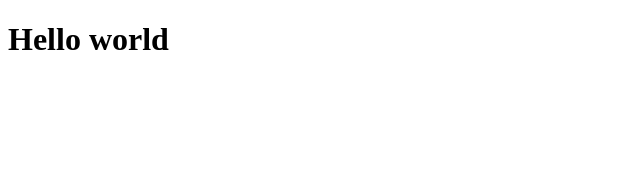
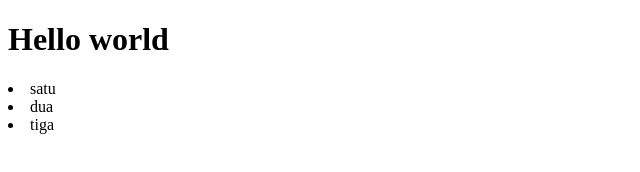
Before and after one commit to Kadriyansyah/kadri-git-test-2, a plain HTML site: page index.html in a window 1280 px wide. Shown: the whole page, without its empty margins (0-640 px from the left). Drawn offline with Linux system fonts and the light colour scheme.

Commit message:
menmbaahkan list

```diff
--- a/index.html
+++ b/index.html
@@ -7,5 +7,9 @@
   </head>
   <body>
     <h1>Hello world</h1>
+
+    <li>satu</li>
+    <li>dua</li>
+    <li>tiga</li>
   </body>
 </html>
```
